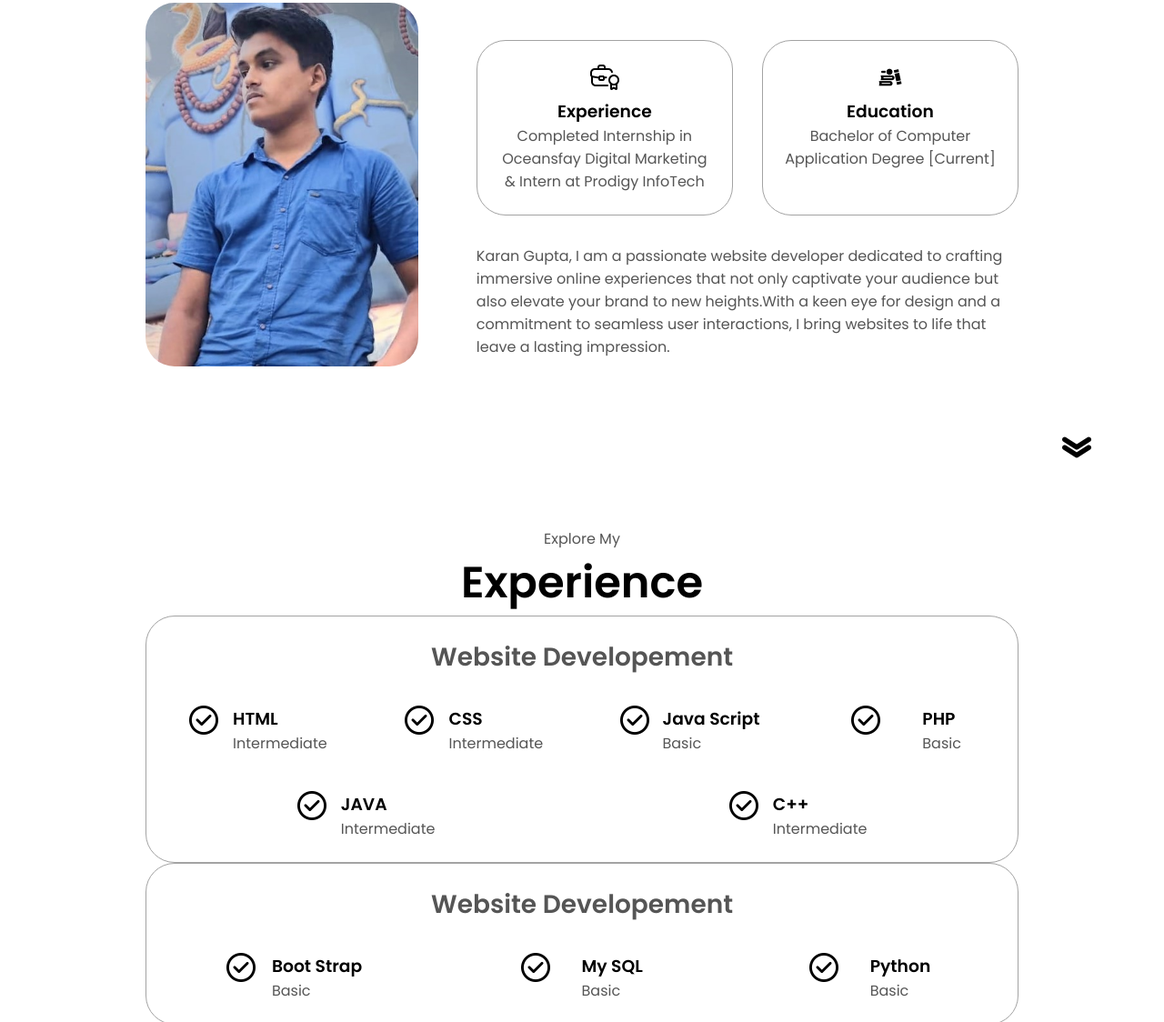
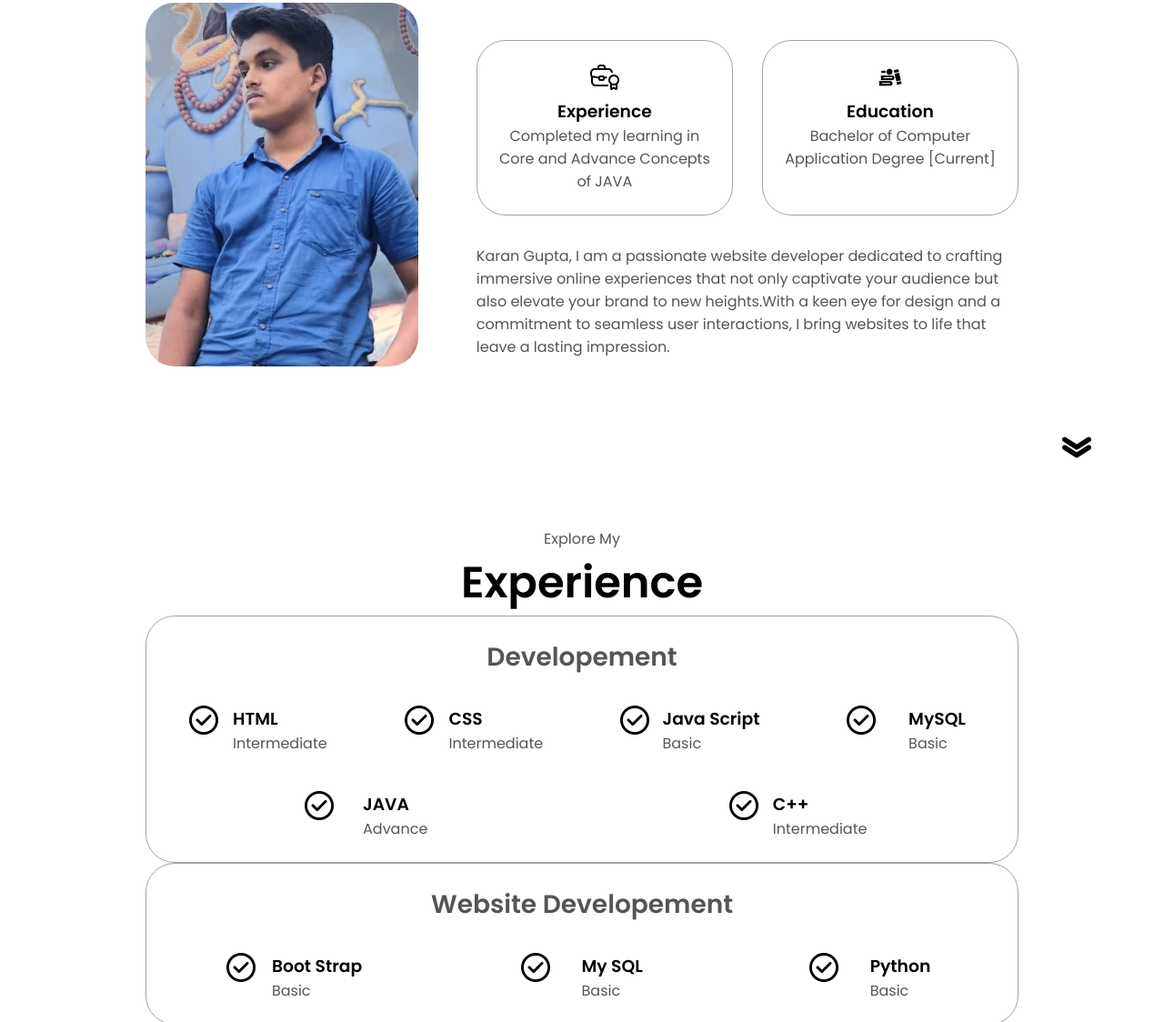
Before and after one commit to mercinati/portfolio, a plain HTML site: page index.html in a window 1280 px wide. Shown: the part 1116-2240 px from the top of the page at 91% size. Drawn offline with Linux system fonts and the light colour scheme.

Commit message:
Update index.html

```diff
--- a/index.html
+++ b/index.html
@@ -69,7 +69,7 @@
                     <div class="details-container">
                         <img src="Experience icon.png" alt="Experience icon" class="icon">
                         <h3>Experience</h3>
-                        <p>Completed Internship in Oceansfay Digital Marketing & Intern at Prodigy InfoTech</p>
+                        <p>Completed my learning in Core and Advance Concepts of JAVA </p>
                     </div>
                     <div class="details-container">
                         <img src="Education icon.png" alt="Education icon" class="icon">
@@ -94,7 +94,7 @@
         <div class="experience-details-container">
             <div class="about-containers">
                 <div class="details-container">
-                    <h2 class="experience-sub-title">Website Developement</h2>
+                    <h2 class="experience-sub-title">Developement</h2>
                     <div class="article-container">
                         <article>
                             <img src="tick mark.png" alt="Experience icon" class="icon">
@@ -120,7 +120,7 @@
                         <article>
                             <img src="tick mark.png" alt="Experience icon" class="icon">
                             <div>
-                                <h3>PHP</h3>
+                                <h3>MySQL</h3>
                                 <p>Basic</p>
                             </div>
                         </article>
@@ -128,7 +128,7 @@
                             <img src="tick mark.png" alt="Experience icon" class="icon">
                             <div>
                                 <h3>JAVA</h3>
-                                <p>Intermediate</p>
+                                <p>Advance</p>
                             </div>
                         </article>
                         <article>
```
